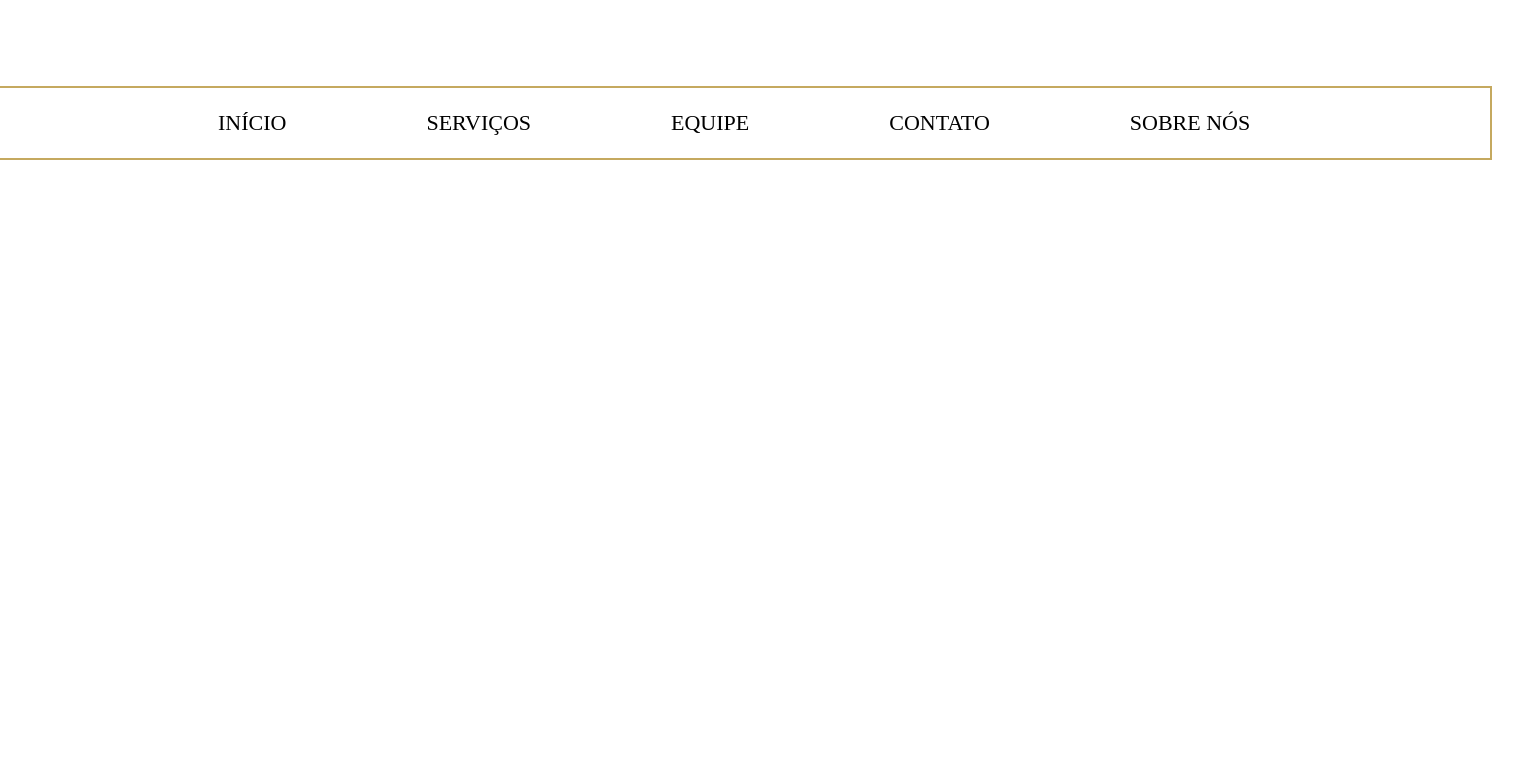
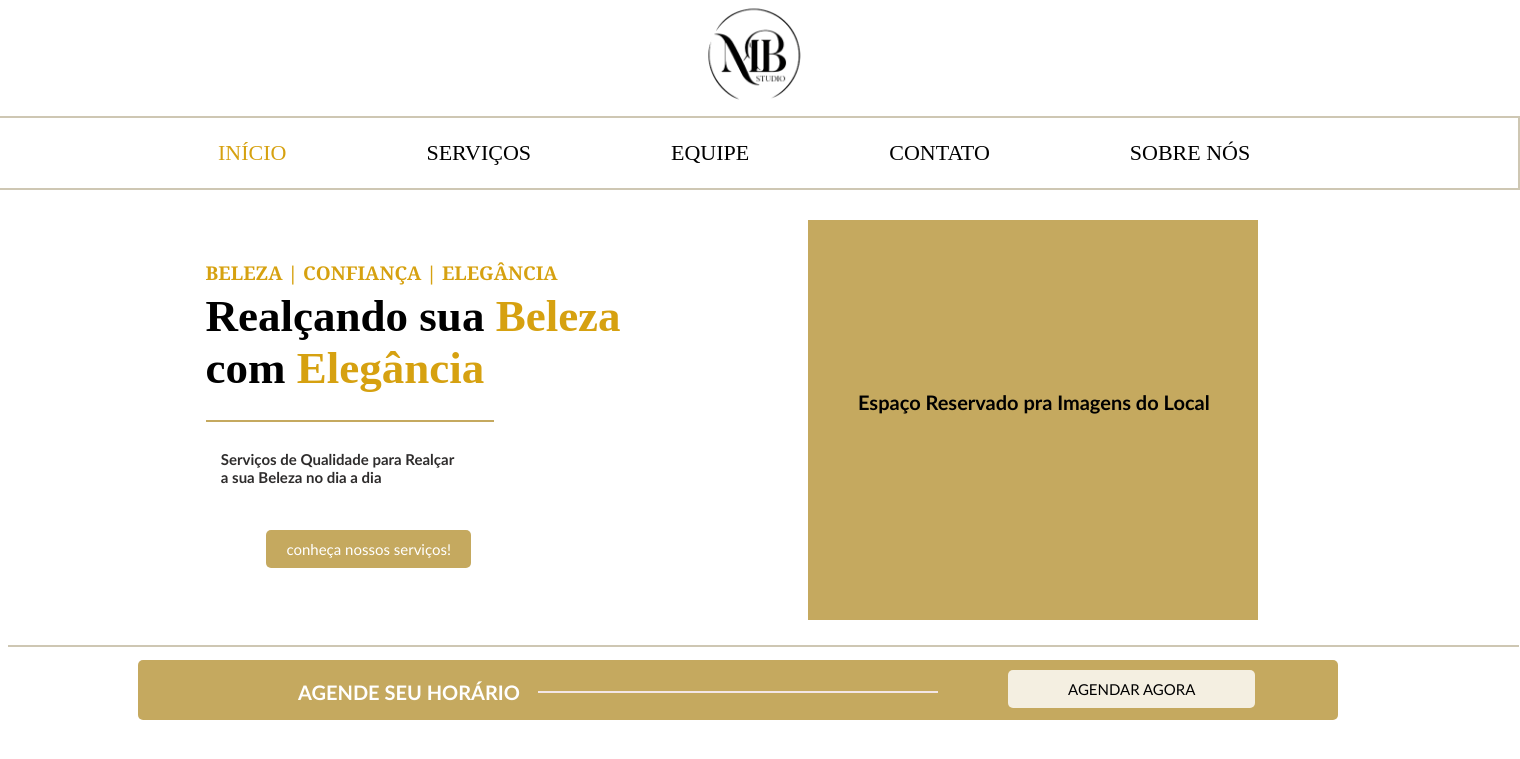
Before and after one commit to HexaCode2026/TCC2026_mbstudio, a PHP site: page /TCC_2026/ in a window 1520 px wide. Shown: the top 759 px of the page. Run offline with PHP 8.4, Linux system fonts and the light colour scheme.

Commit message:
Bruto da index finalizado, adicionar alguns detalhes a mais posteriormente

```diff
--- a/Index.php
+++ b/Index.php
@@ -12,9 +12,11 @@
 </head>
 <body>
 
+    <img src="assets/img/Logo.png" id="logo">
+
     <nav class="links">
 
-    <a href="View/cliente/Home.php"> INÍCIO </a>
+    <a href="View/cliente/Home.php" class="ativo"> INÍCIO </a>
     <a href="View/cliente/Servicos.php"> SERVIÇOS </a>
     <a href="View/cliente/Funcionarios.php"> EQUIPE </a>
     <a href="View/cliente/Home.php"> CONTATO </a>
@@ -24,6 +26,26 @@
 
     <div id="fundolinks"> </div>
 
+    <h2  id="TxtMenor"> BELEZA | CONFIANÇA | ELEGÂNCIA </h2>
+    <h1 id="TxtMaior"> Realçando sua <span class="Beleza"> Beleza </span> <br> com <span class="Beleza"> Elegância </span></h1>
+
+    <div id="linha"> </div>
+
+    <h2 id="descricao"> Serviços de Qualidade para Realçar <br> a sua Beleza no dia a dia </h2>
+
+    <a href="View/cliente/Servicos.php" id="btn-servicos"> conheça nossos serviços! </a>
+
+    <div id="separadorRodape"> </div>
+    <div id="fundoRodape"> </div>
+
+    <h2 id="textoRodape"> AGENDE SEU HORÁRIO </h2>
+
+    <div id="linhaRodape"> </div>
+
+    <a href="" id="btn-agendar"> AGENDAR AGORA </a>
+
+    <div id="marcadorImagem"> </div>
+    <h1 id="texto"> Espaço Reservado pra Imagens do Local </h1>
 
 </body>
 </html>
--- a/assets/css/global.css
+++ b/assets/css/global.css
@@ -1,6 +1,16 @@
 body {
 
     background: white;
+
+}
+
+#logo {
+
+    position: absolute;
+    width: 120px;
+    height: 120px;
+    margin-left: 45%;
+    margin-top: -145px;
 
 }
 
@@ -11,7 +21,7 @@ body {
     gap: 140px;
     color: black;
     font-size: 22px;
-    margin-top: 110px;
+    margin-top: 140px;
     margin-left: 210px;
 
 }
@@ -20,16 +30,207 @@ body {
 
     text-decoration: none;
     color: black;
+    transition: color 0.3s ease;
 
+}
+
+.links a.ativo{ /* marca a pagina atual com a cor amarela nos links */
+
+    color: #d6a110;
+
+}
+
+.links a:hover { /* muda a cor dos outros links quando mouse passa encima */
+
+    color: #d6a110;
 
 }
 
 #fundolinks {
 
     background-color: white;
-    border: 2px solid #C5A95F;
-    width: 1490px;
+    border: 2px solid #cec7b3;
+    width: 100.9%;
     height: 70px;
     margin-top: -50px;
     margin-left: -10px;
+
 }
+
+#TxtMenor {
+
+    position: absolute;
+    margin-top: 70px;
+    margin-left: 13%;
+    color: #d6a110;
+    font-size: 19px;
+    font-family: georgia, serif;
+
+}
+
+#TxtMaior {
+
+    position: absolute;
+    margin-top: 100px;
+    margin-left: 13%;
+    color: #000000;
+    font-size: 45px;
+    font-family: Didot, serif;
+
+}
+
+.Beleza {
+
+    color: #d6a110;
+
+}
+
+#linha {
+
+    position: absolute;
+    width: 19%;
+    height: 2px;
+    background-color: #C5A95F;
+    margin-top: 230px;
+    margin-left: 13%;
+
+}
+
+#descricao {
+
+    position: absolute;
+    margin-top: 260px;
+    margin-left: 14%;
+    color: #2f2d2d;
+    font-size: 15px;
+    font-family: "Candara", sans-serif;
+
+}
+
+#btn-servicos {
+
+    position: absolute;
+    margin-top: 340px;
+    margin-left: 17%;
+    background-color: #C5A95F;
+    color: white;
+    font-size: 15px;
+    font-family: "Candara", sans-serif;
+    text-decoration: none;
+    padding: 10px 20px;
+    border-radius: 5px;
+    transition: background-color 0.3s ease, color 0.3s ease;
+
+}
+
+#btn-servicos:hover {
+
+    background-color: #000000;
+    color: rgb(231, 215, 1);
+
+}
+
+#btn-servicos:active {
+
+   transform: scale(0.92);
+
+}
+
+/* inicio do rodapé */
+
+#separadorRodape {
+
+    position: fixed;
+    width: 99.4%;
+    height: 2px;
+    background-color: #cec7b3;
+    margin-top: 455px;
+
+}
+
+#fundoRodape {
+
+    position: fixed;
+    width: 1200px;
+    height: 60px;
+    background-color: #C5A95F;
+    margin-top: 470px;
+    margin-left: 130px;
+    border-radius: 5px;
+
+}
+
+#textoRodape {
+
+    position: fixed;
+    margin-top: 490px;
+    margin-left: 290px;
+    color: White;
+    font-size: 20px;
+    font-family: "Candara", sans-serif;
+
+}
+
+#linhaRodape {
+
+    position: fixed;
+    width: 400px;
+    height: 2px;
+    background-color: rgb(243, 230, 230);
+    margin-top: 501px;
+    margin-left: 530px;
+
+}
+
+#btn-agendar {
+
+    position: fixed;
+    margin-top: 480px;
+    margin-left: 1000px;
+    background-color: #ffffffd0;
+    color: rgb(0, 0, 0);
+    font-size: 15px;
+    font-family: "Candara", sans-serif;
+    text-decoration: none;
+    padding: 10px 60px;
+    border-radius: 5px;
+    transition: background-color 0.3s ease, color 0.3s ease, transform 0.01s ease;
+
+}
+
+#btn-agendar:hover {
+
+    background-color: #000000;
+    color: rgb(231, 215, 1);
+
+}
+
+#btn-agendar:active {
+
+   transform: scale(0.92);
+
+}
+
+/* fim do rodapé */
+
+#marcadorImagem { /* apagar esta parte dps, somente marcador de espaço reservado pra imagem*/
+
+    position: absolute;
+    width: 450px;
+    height: 400px;
+    margin-top: 30px;
+    margin-left: 800px;
+    background-color: #C5A95F;
+
+}
+
+#texto { /* apagar esta parte dps, somente marcador de espaço reservado pra imagem*/
+
+    position: absolute;
+    margin-top: 200px;
+    margin-left: 850px;
+    color: #000000;
+    font-size: 20px;
+    font-family: "Candara", sans-serif;
+
+}
```
Also changed, not shown: assets/img/Logo.png (added), assets/img/services/ser_6a7e7cb0c4c4d.png (deleted), assets/img/services/ser_6a7e8558bb9bb.jpg (deleted).
